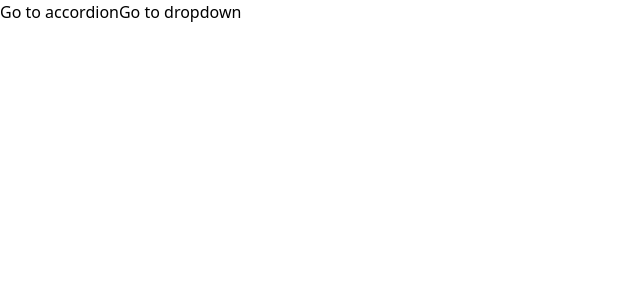
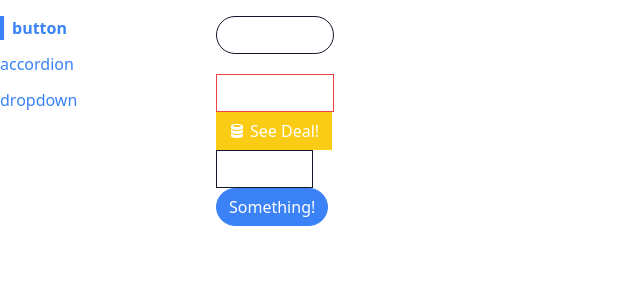
Before and after one commit to KenAtopos/react_practice, a React (Create React App) app in the folder comps/: page /button in a window 1280 px wide. Shown: the top 300 px of the page, without its empty margins (0-640 px from the left). Built offline with nearby package versions, Linux system fonts and the light colour scheme.

Commit message:
finish navigation

```diff
--- a/comps/src/App.js
+++ b/comps/src/App.js
@@ -1,18 +1,21 @@
-import Link from "./components/Link";
 import Route from "./components/Route";
+import Sidebar from "./components/Sidebar";
 import AccordionPage from "./pages/AccordionPage";
 import DropdownPage from "./pages/DropdownPage";
+import ButtonPage from "./pages/ButtonPage";
 
 function App() {
   return (
-    <div>
-      <Link to="/accordion">Go to accordion</Link>
-      <Link to="/dropdown">Go to dropdown</Link>
-      <div>
+    <div className="container mx-auto grid grid-cols-6 gap-4 mt-4">
+      <Sidebar />
+      <div className="col-span-5">
+        <Route path="/button">
+          <ButtonPage />
+        </Route>
         <Route path="/accordion">
           <AccordionPage />
         </Route>
-        <Route path="/dropdown">
+        <Route path="/">
           <DropdownPage />
         </Route>
       </div>
--- a/comps/src/components/Link.js
+++ b/comps/src/components/Link.js
@@ -1,8 +1,14 @@
-import { useContext } from "react";
-import NavigationContext from "../context/navigation";
+import classNames from "classnames";
+import useNavigation from "../hooks/use-navigation";
 
-function Link({ to, children }) {
-  const { navigate } = useContext(NavigationContext);
+function Link({ to, children, className, activeClassName }) {
+  const { navigate, currentPath } = useNavigation();
+
+  const classes = classNames(
+    "text-blue-500",
+    className,
+    currentPath === to && activeClassName
+  );
 
   const handleClick = (e) => {
     if (e.metaKey || e.ctrlKey) {
@@ -15,7 +21,7 @@
   };
 
   return (
-    <a href={to} onClick={handleClick}>
+    <a className={classes} href={to} onClick={handleClick}>
       {children}
     </a>
   );
--- a/comps/src/components/Route.js
+++ b/comps/src/components/Route.js
@@ -1,8 +1,7 @@
-import { useContext } from "react";
-import NavigationContext from "../context/navigation";
+import useNavigation from "../hooks/use-navigation";
 
 function Route({ path, children }) {
-  const { currentPath } = useContext(NavigationContext);
+  const { currentPath } = useNavigation();
 
   if (path === currentPath) {
     return children;
--- /dev/null
+++ b/comps/src/components/Sidebar.js
@@ -0,0 +1,30 @@
+import Link from "./Link";
+
+function Sidebar() {
+  const links = [
+    { label: "button", path: "/button" },
+    { label: "accordion", path: "/accordion" },
+    { label: "dropdown", path: "/" },
+  ];
+
+  const renderedLinks = links.map((link) => {
+    return (
+      <Link
+        key={link.label}
+        to={link.path}
+        className="mb-3"
+        activeClassName="font-bold border-l-4 border-blue-500 pl-2"
+      >
+        {link.label}
+      </Link>
+    );
+  });
+
+  return (
+    <div className="sticky top-0 overflow-y-scroll flex flex-col items-start">
+      {renderedLinks}
+    </div>
+  );
+}
+
+export default Sidebar;
--- /dev/null
+++ b/comps/src/hooks/use-navigation.js
@@ -0,0 +1,8 @@
+import { useContext } from "react";
+import NavigationContext from "../context/navigation";
+
+function useNavigation() {
+  return useContext(NavigationContext);
+}
+
+export default useNavigation;
--- a/comps/src/pages/ButtonPage.js
+++ b/comps/src/pages/ButtonPage.js
@@ -1,10 +1,8 @@
-import { GoBell, GoCloudDownload, GoDatabase } from 'react-icons/go';
-import Button from '../components/Button';
+import { GoBell, GoCloudDownload, GoDatabase } from "react-icons/go";
+import Button from "../components/Button";
 
 function ButtonPage() {
-  const handleClick = () => {
-    console.log('Clicked!');
-  };
+  const handleClick = () => {};
 
   return (
     <div>
```
